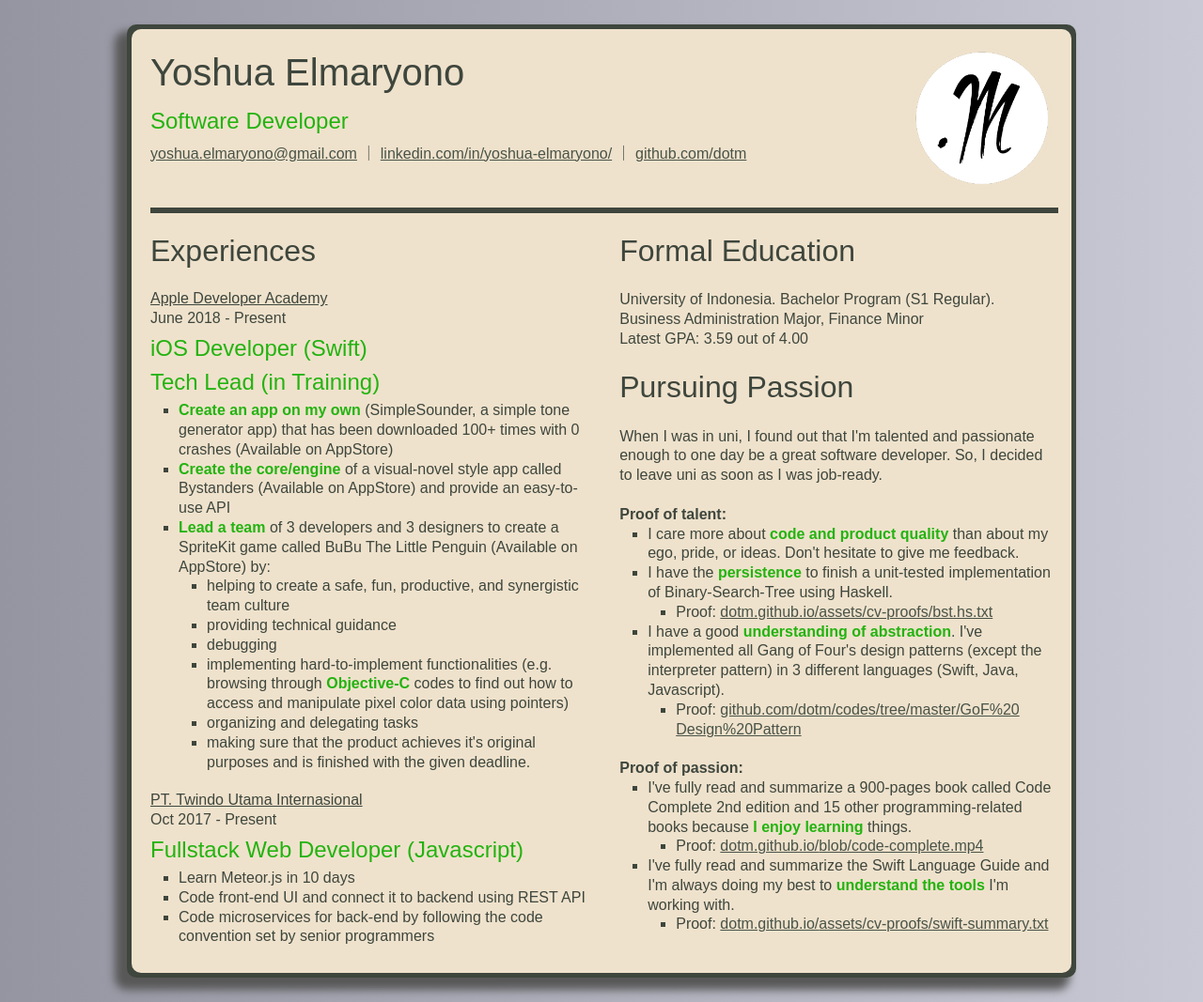
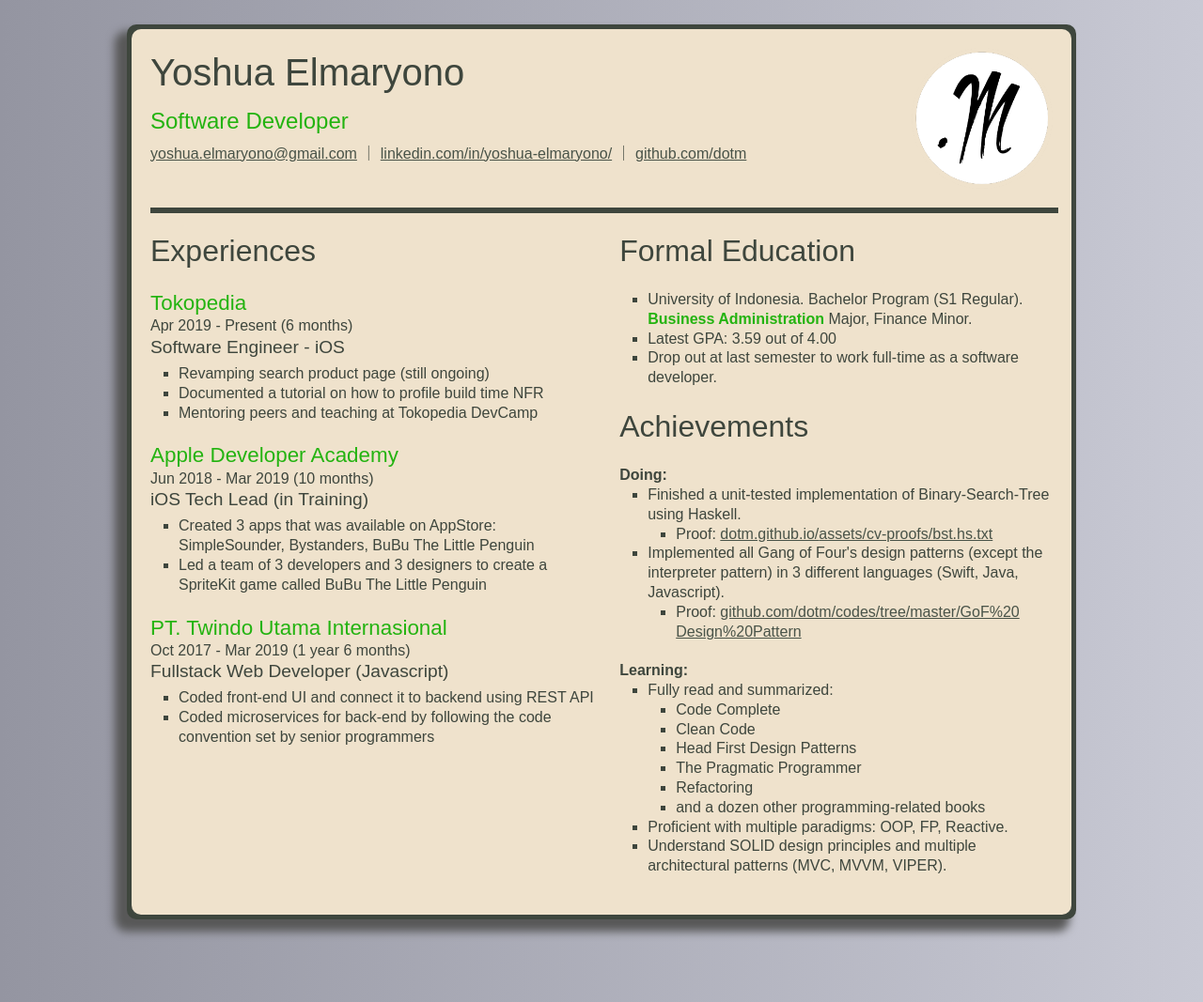
Before and after one commit to dotm/dotm.github.io, a Jekyll site: the page cv.html, which Jekyll copies as it is, in a window 1280 px wide. Shown: the whole page at 94% size. Built offline with Jekyll 4.4.1, drawn with Linux system fonts in a browser that asks for light colours.

Commit message:
update cv

```diff
--- a/cv.html
+++ b/cv.html
@@ -45,40 +45,38 @@
             <h2>Experiences</h2>
 
             <section class="experience-item">
-              <p class="experience-item__workplace">Apple Developer Academy</p>
-              <p class="experience-item__date">June 2018 - Present</p>
-              <p class="experience-item__position-title highlight">iOS Developer (Swift)</p>
-              <p class="experience-item__position-title highlight">Tech Lead (in Training)</p>
+              <p class="experience-item__workplace highlight">Tokopedia</p>
+              <p class="experience-item__date">Apr 2019 - Present (6 months)</p>
+              <p class="experience-item__position-title">Software Engineer - iOS</p>
               <ul class="experience-item__achievements">
-                <li><strong class="highlight">Create an app on my own</strong> (SimpleSounder, a simple tone generator app) that has been downloaded 100+ times with 0 crashes (Available on AppStore)</li>
+                <li>Revamping search product page (still ongoing)</li>
+                <li>Documented a tutorial on how to profile build time NFR</li>
+                <li>Mentoring peers and teaching at Tokopedia DevCamp</li>
+              </ul>
+            </section>
+
+            <section class="experience-item">
+              <p class="experience-item__workplace highlight">Apple Developer Academy</p>
+              <p class="experience-item__date">Jun 2018 - Mar 2019 (10 months)</p>
+              <p class="experience-item__position-title">iOS Tech Lead (in Training)</p>
+              <ul class="experience-item__achievements">
                 <li>
-                  <strong class="highlight">Create the core/engine</strong> of a visual-novel style app called Bystanders (Available on AppStore)
-                  and provide an easy-to-use API
+                    Created 3 apps that was available on AppStore: SimpleSounder, Bystanders, BuBu The Little Penguin
                 </li>
                 <li>
-                  <strong class="highlight">Lead a team</strong> of 3 developers and 3 designers
-                  to create a SpriteKit game called BuBu The Little Penguin (Available on AppStore)
-                  by:
-                  <ul>
-                    <li>helping to create a safe, fun, productive, and synergistic team culture</li>
-                    <li>providing technical guidance</li>
-                    <li>debugging</li>
-                    <li>implementing hard-to-implement functionalities (e.g. browsing through <strong class="highlight">Objective-C</strong> codes to find out how to access and manipulate pixel color data using pointers)</li>
-                    <li>organizing and delegating tasks</li>
-                    <li>making sure that the product achieves it's original purposes and is finished with the given deadline.</li>
-                  </ul>
+                  Led a team of 3 developers and 3 designers
+                  to create a SpriteKit game called BuBu The Little Penguin
                 </li>
               </ul>
             </section>
 
             <section class="experience-item">
-              <p class="experience-item__workplace">PT. Twindo Utama Internasional</p>
-              <p class="experience-item__date">Oct 2017 - Present</p>
-              <p class="experience-item__position-title highlight">Fullstack Web Developer (Javascript)</p>
+              <p class="experience-item__workplace highlight">PT. Twindo Utama Internasional</p>
+              <p class="experience-item__date">Oct 2017 - Mar 2019 (1 year 6 months)</p>
+              <p class="experience-item__position-title">Fullstack Web Developer (Javascript)</p>
               <ul class="experience-item__achievements">
-                <li>Learn Meteor.js in 10 days</li>
-                <li>Code front-end UI and connect it to backend using REST API</li>
-                <li>Code microservices for back-end by following the code convention set by senior programmers</li>
+                <li>Coded front-end UI and connect it to backend using REST API</li>
+                <li>Coded microservices for back-end by following the code convention set by senior programmers</li>
               </ul>
             </section>
 
@@ -86,46 +84,43 @@
           <section class="right">
             <h2>Formal Education</h2>
             <br>
-            <p>University of Indonesia. Bachelor Program (S1 Regular). Business Administration Major, Finance Minor</p>
-            <p>Latest GPA: 3.59 out of 4.00</p>
+            <ul>
+              <li>University of Indonesia. Bachelor Program (S1 Regular). <strong class="highlight">Business Administration</strong> Major, Finance Minor.</li>
+              <li>Latest GPA: 3.59 out of 4.00</li>
+              <li>Drop out at last semester to work full-time as a software developer.</li>
+            </ul>
             <br>
 
-            <h2>Pursuing Passion</h2>
+            <h2>Achievements</h2>
             <br>
-            <p>
-              When I was in uni, I found out that I'm talented and passionate enough to one day be a great software developer.
-              So, I decided to leave uni as soon as I was job-ready.
-            </p>
-            <br>
-            <p><strong>Proof of talent:</strong></p>
+
+            <p><strong>Doing:</strong></p>
             <ul>
-              <li>I care more about <strong class="highlight">code and product quality</strong> than about my ego, pride, or ideas. Don't hesitate to give me feedback.</li>
-
-              <li>I have the <strong class="highlight">persistence</strong> to finish a unit-tested implementation of Binary-Search-Tree using Haskell.</li>
+              <li>Finished a unit-tested implementation of Binary-Search-Tree using Haskell.</li>
               <ul><li>Proof: <a href="/assets/cv-proofs/bst.hs.txt" target="_blank">dotm.github.io/<wbr>assets/cv-proofs/bst.hs.txt</a></li></ul>
 
-              <li>I have a good <strong class="highlight">understanding of abstraction</strong>. I've implemented all Gang of Four's design patterns (except the interpreter pattern) in 3 different languages (Swift, Java, Javascript).</li>
+              <li>Implemented all Gang of Four's design patterns (except the interpreter pattern) in 3 different languages (Swift, Java, Javascript).</li>
               <ul><li>Proof: <a href="https://github.com/dotm/codes/tree/master/GoF%20Design%20Pattern" target="_blank">github.com/dotm/<wbr>codes/<wbr>tree/master/<wbr>GoF%20<wbr>Design%20<wbr>Pattern</a></li></ul>
             </ul>
             <br>
-            <p><strong>Proof of passion:</strong></p>
+
+            <p><strong>Learning:</strong></p>
             <ul>
-              <li>I've fully read and summarize a 900-pages book called Code Complete 2nd edition and 15 other programming-related books because <strong class="highlight">I enjoy learning</strong> things.</li>
-              <ul><li>Proof: <a href="https://dotm.github.io/blob/code-complete.mp4" target="_blank">dotm.github.io/<wbr>blob/code-complete.mp4</a></li></ul>
+              <li>Fully read and summarized:</li>
+              <ul>
+                <li>Code Complete</li>
+                <li>Clean Code</li>
+                <li>Head First Design Patterns</li>
+                <li>The Pragmatic Programmer</li>
+                <li>Refactoring</li>
+                <li>and a dozen other programming-related books</li>
+              </ul>
 
-              <li>I've fully read and summarize the Swift Language Guide and I'm always doing my best to <strong class="highlight">understand the tools</strong> I'm working with.</li>
-              <ul><li>Proof: <a href="/assets/cv-proofs/swift-summary.txt" target="_blank">dotm.github.io/<wbr>assets/cv-proofs/swift-summary.txt</a></li></ul>
+              <li>Proficient with multiple paradigms: OOP, FP, Reactive.</li>
+              <li>Understand SOLID design principles and multiple architectural patterns (MVC, MVVM, VIPER).</li>
             </ul>
             <br>
 
-            <!-- <h2>My Philosophy of Life</h2>
-            <br>
-            <p><strong class="highlight">I exist to have sustainable fun by making good art, learning how to make good art, and teaching how to make good art.</strong></p>
-            <br>
-            <p>I made a personal commitment to adhere to the habit of always <strong class="highlight">living near the edges of my capabilities</strong> because it's more fun than standing still.</p>
-            <br>
-            <p>As of 2018, this commitment has enabled me to do 10 repetitions of one armed push up (5 reps each arm) and to learn enough about programming autodidactically to get paid doing it.</p>
-            <br> -->
           </section>
         </main>
       </article>
--- a/stylesheets/cv.css
+++ b/stylesheets/cv.css
@@ -50,11 +50,10 @@
   margin-top: 20px;
 }
 .experience-item__workplace {
-  text-decoration: underline;
+  font-size: 1.4em;
 }
 .experience-item__position-title {
-  margin-top: 5px;
-  font-size: 1.5em;
+  font-size: 1.2em;
 }
 .experience-item__achievements{
   margin-top: 5px;
```
